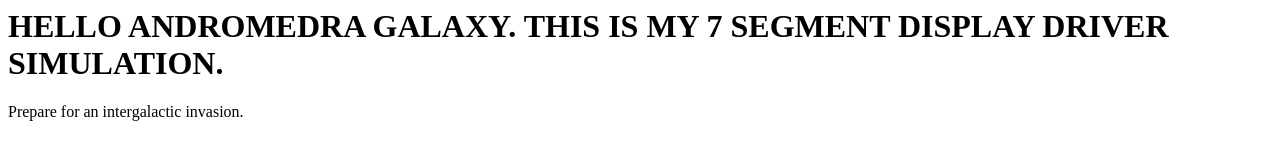
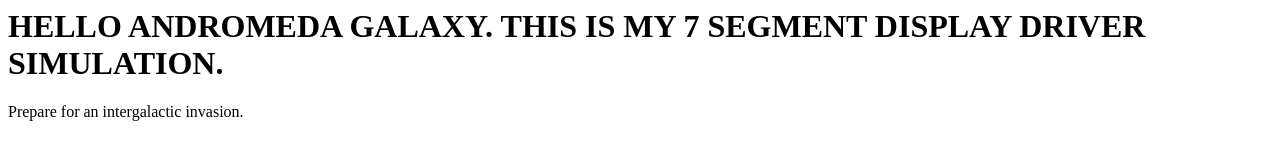
Before and after one commit to suroorrashid/SRashid-INF1339-week01, a plain HTML site: page v00.html in a window 1280 px wide. Drawn offline with Linux system fonts and the light colour scheme.

Commit message:
Add files via upload

```diff
--- a/v00.html
+++ b/v00.html
@@ -1,9 +1,9 @@
 <html>
 <head>
-<title>Hello Andromedra Galaxy</title>
+<title>Hello Andromeda Galaxy</title>
 </head>
 <body>
-<h1>HELLO ANDROMEDRA GALAXY. THIS IS MY 7 SEGMENT DISPLAY DRIVER SIMULATION.</h1>
+<h1>HELLO ANDROMEDA GALAXY. THIS IS MY 7 SEGMENT DISPLAY DRIVER SIMULATION.</h1>
 Prepare for an intergalactic invasion.
 
     <!--Greetings from the Milky Way.
```
Also changed, not shown: index.html (+1 -1 lines).
